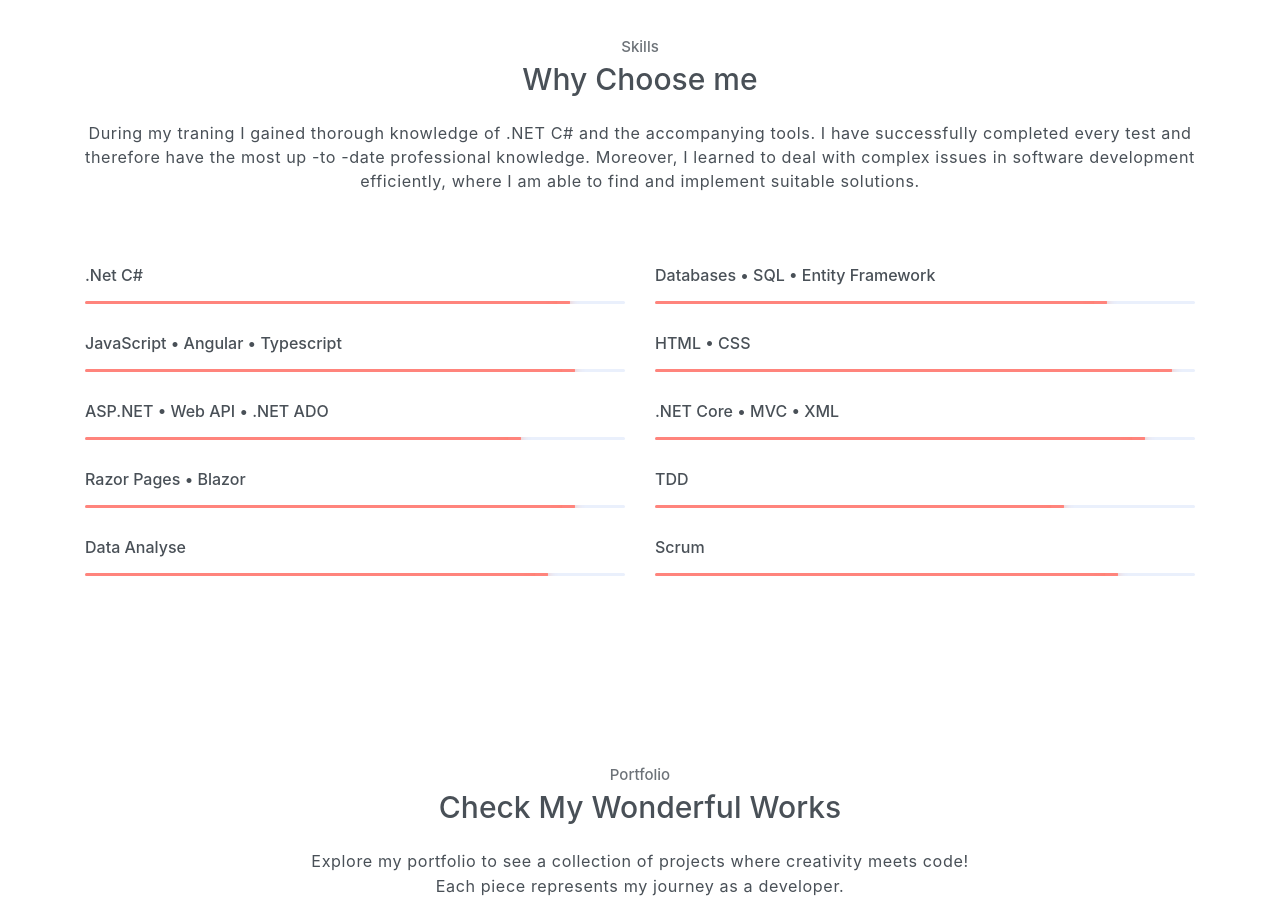
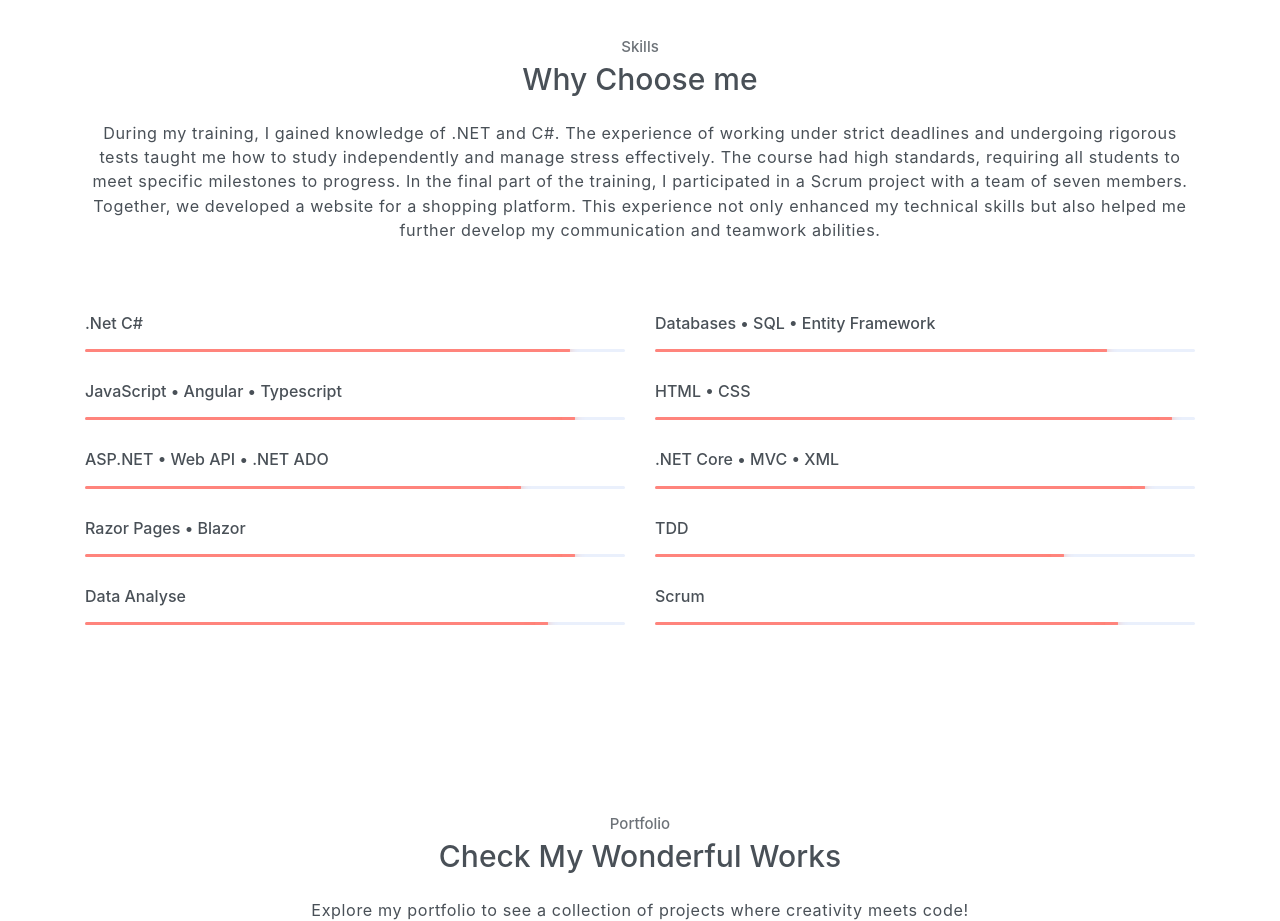
Before and after one commit to ChiaoYuLu/judy, a website: page steller/public_html/index.html in a window 1280 px wide. Shown: the part 1940-2861 px from the top of the page. Drawn offline with Linux system fonts and the light colour scheme.

Commit message:
Update index.html

```diff
--- a/steller/public_html/index.html
+++ b/steller/public_html/index.html
@@ -197,8 +197,14 @@
         <div class="container text-center">
             <h6 class="subtitle">Skills</h6>
             <h6 class="section-title mb-4">Why Choose me</h6>
-            <p class="mb-5 pb-4">During my traning I gained thorough knowledge of .NET C# and the accompanying tools. I have successfully completed every test and therefore have the most up -to -date professional knowledge. Moreover, I learned to deal with complex issues in software development efficiently, where I am able to find and implement suitable solutions.</p>
-
+	    <p class="mb-5 pb-4"> During my training, I gained knowledge of .NET and C#. The experience of
+                working under strict deadlines and undergoing rigorous tests taught me how to
+                study independently and manage stress effectively. The course had high
+                standards, requiring all students to meet specific milestones to progress.
+               In the final part of the training, I participated in a Scrum project with a team
+                of seven members. Together, we developed a website for a shopping platform.
+                This experience not only enhanced my technical skills but also helped me
+                further develop my communication and teamwork abilities.</p>
             <div class="row text-left">
                 <div class="col-sm-6">
                     <h6 class="mb-3">.Net C#</h6>
```
